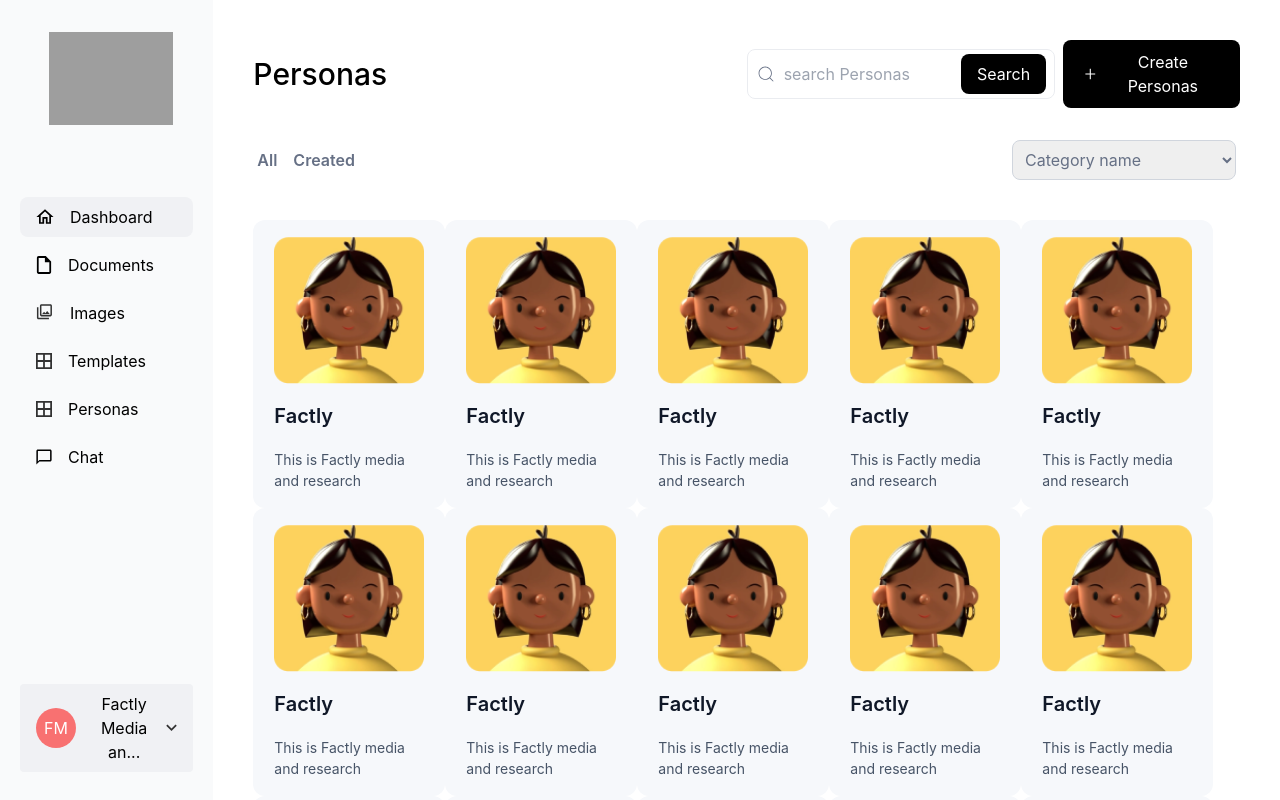
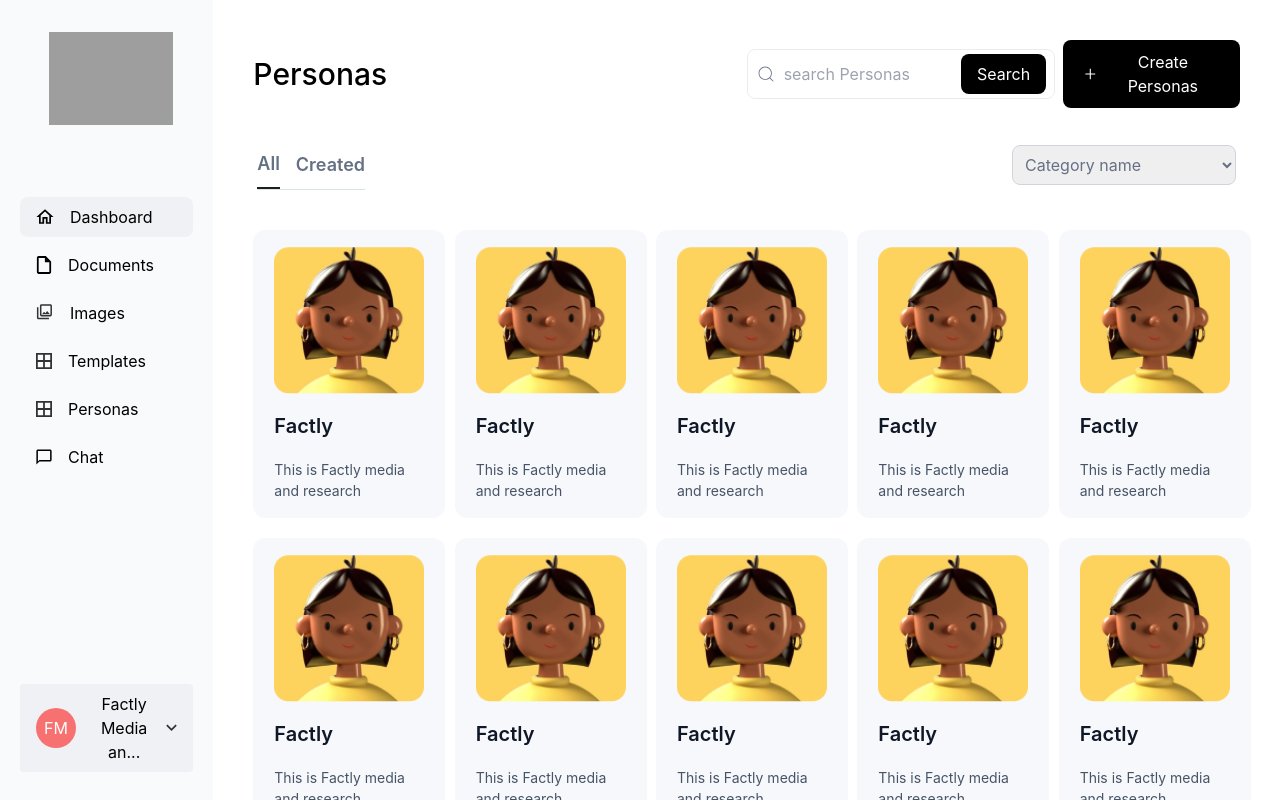
Before and after one commit to ishpaul777/codespaces-blank, a React (Create React App) app in the folder web/: page /personas in a window 1280 px wide. Built offline with nearby package versions, Linux system fonts and the light colour scheme; grey boxes are pictures that could not be loaded.

Commit message:
added grid-col and tabs

```diff
--- a/web/src/pages/personas/index.js
+++ b/web/src/pages/personas/index.js
@@ -1,11 +1,13 @@
+import { useState } from "react";
 import { CreateButton } from "../../components/buttons/CreateButton";
 import PersonaCard from "../../components/cards/personaCard";
 import Search from "../../components/search";
 import { Link } from "react-router-dom";
-import avtarImg from "../../assets/avatar.png"
+import avtarImg from "../../assets/avatar.png";
 
 export default function Personas() {
   const items = Array(30).fill(0);
+  const [tab, setTab] = useState("All");
   return (
     <div className="m-10">
       {/* This is Page header */}
@@ -20,9 +22,27 @@ export default function Personas() {
         </div>
       </div>
       <div className="flex flex-row justify-between items-center mt-8 mx-1">
-        <div className="flex flex-row font-semibold text-base gap-4">
-          <button className="text-grey-50 active:text-grey-50">All</button>
-          <button className="text-grey-50 active:text-grey-50">Created</button>
+        <div className="flex flex-row font-semibold text-[18px] gap-4 border-b border-solid border-[#D9E7DA]">
+          <button
+            className={`text-grey-50 py-[10px] ${
+              tab === "All"
+                ? "text-black-50 border-b-[2px] border-black-50"
+                : ""
+            }`}
+            onClick={() => setTab("All")}
+          >
+            All
+          </button>
+          <button
+            className={`text-grey-50 py-[10px] ${
+              tab === "Created"
+                ? "text-black-50 border-b-[2px] border-black-50"
+                : ""
+            }`}
+            onClick={() => setTab("Created")}
+          >
+            Created
+          </button>
         </div>
         <select
           name="category"
@@ -37,7 +57,7 @@ export default function Personas() {
         </select>
       </div>
       {/* This is Page Items */}
-      <div className="flex flex-row flex-wrap items-center my-10">
+      <div className="grid grid-cols-5 gap-5 my-10">
         {items.map((num) => (
           <PersonaCard
             image={avtarImg}
```
